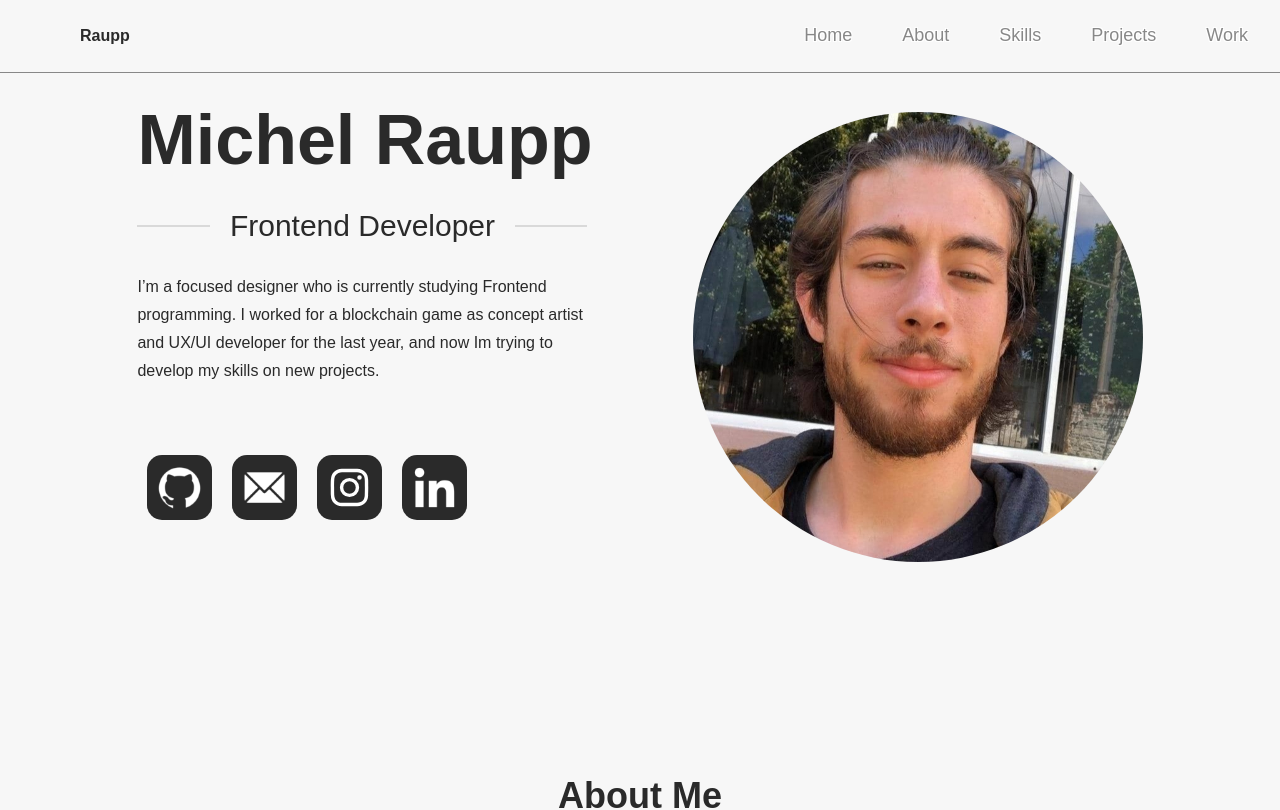
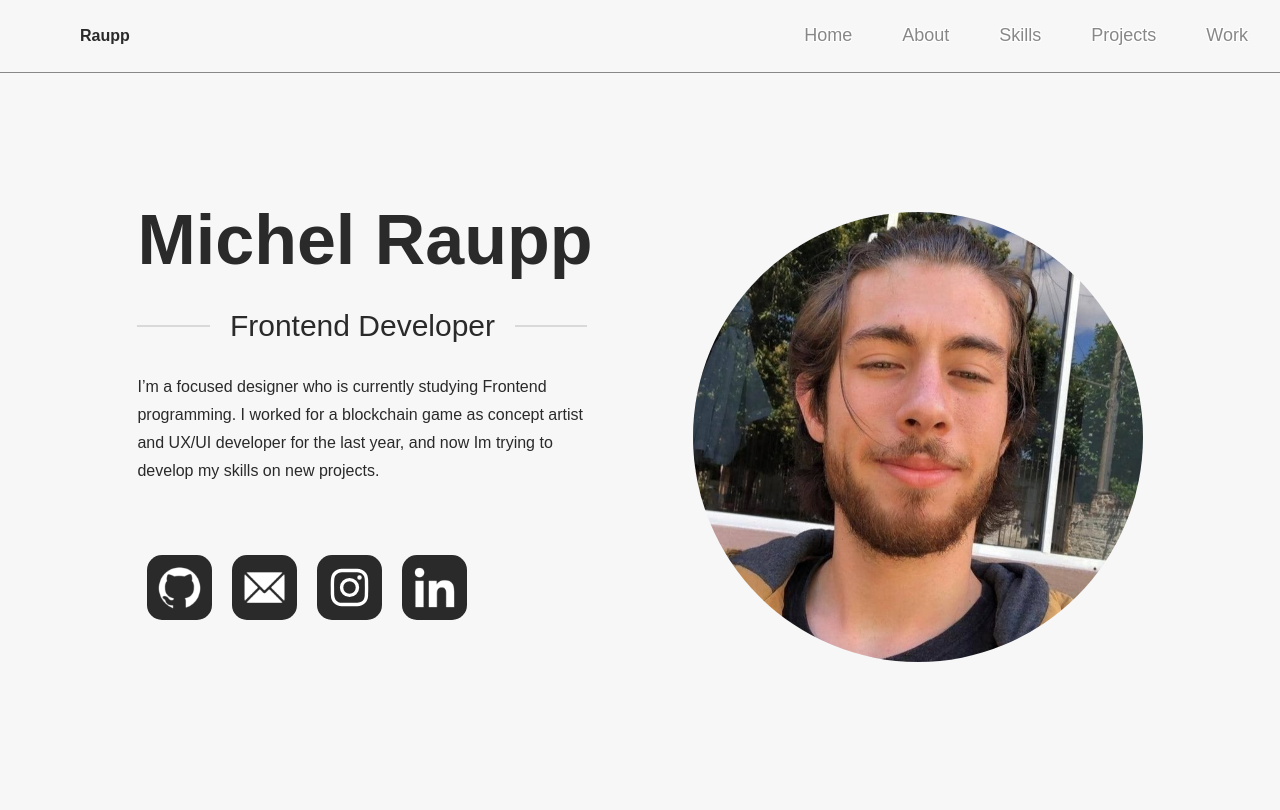
Before and after one commit to michel-raupp/portifolio, a React (Create React App) app: page / in a window 1280 px wide. Shown: the top 810 px of the page. Built offline with nearby package versions, Linux system fonts and the light colour scheme.

Commit message:
bug fix 3

```diff
--- a/src/components/footer/styles.js
+++ b/src/components/footer/styles.js
@@ -2,6 +2,7 @@ import styled from "styled-components";
 import { ReverseSection } from "../../styles/styles";
 
 export const FooterSection = styled(ReverseSection)`
+
     gap: 100px;
     .artist{
         width: 40px;
@@ -15,5 +16,11 @@ export const FooterSection = styled(ReverseSection)`
     @media(max-width: 1100px){
         gap: 20px;
     }
+    @media(max-width: 1000px){
+        padding-bottom: 30px;
+    }
+    @media(max-width: 500px){
+        padding-bottom: 30px;
+    }
 
 `
--- a/src/components/header/index.jsx
+++ b/src/components/header/index.jsx
@@ -8,7 +8,7 @@ import { Coisas, ReverseSection } from "../../styles/styles";
 import profile1 from "../../assets/imgs/profile1.jpg"
 function Header() {
     return (
-        <ReverseSection id="home">
+        <ReverseSection id="home" style={{marginTop: "100px"}}>
             <Coisas>
                 <Title>Michel Raupp</Title>
                 <Subtitle>
```
